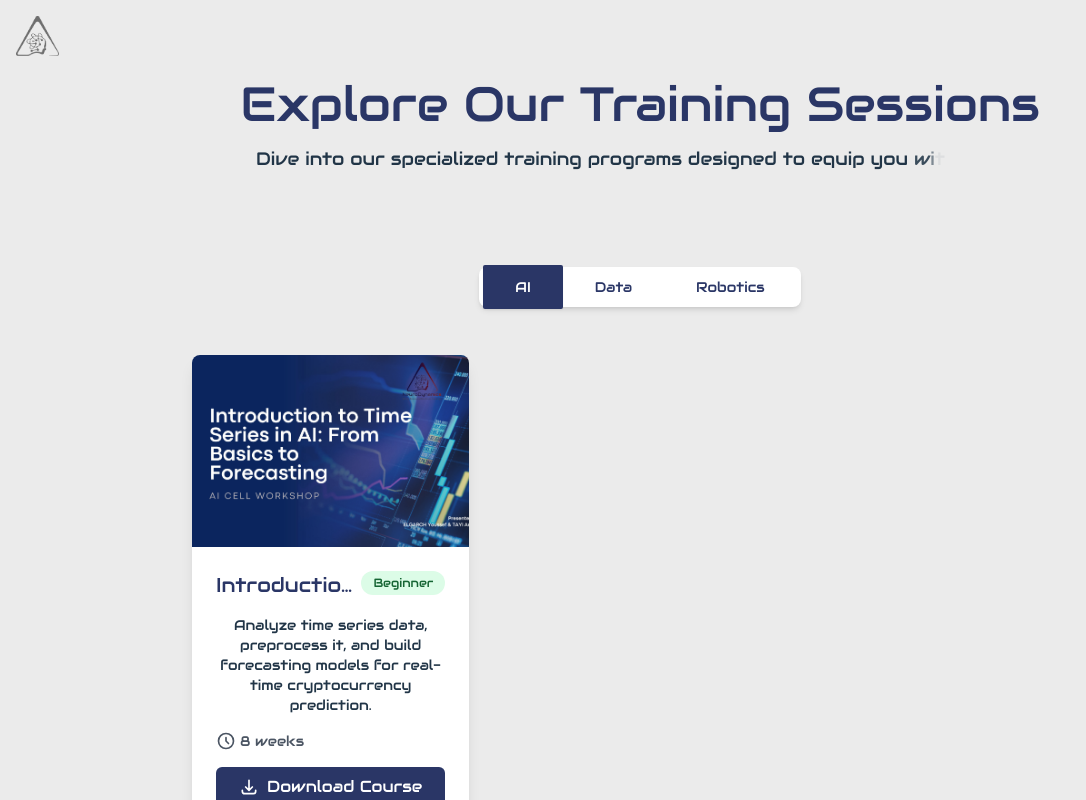
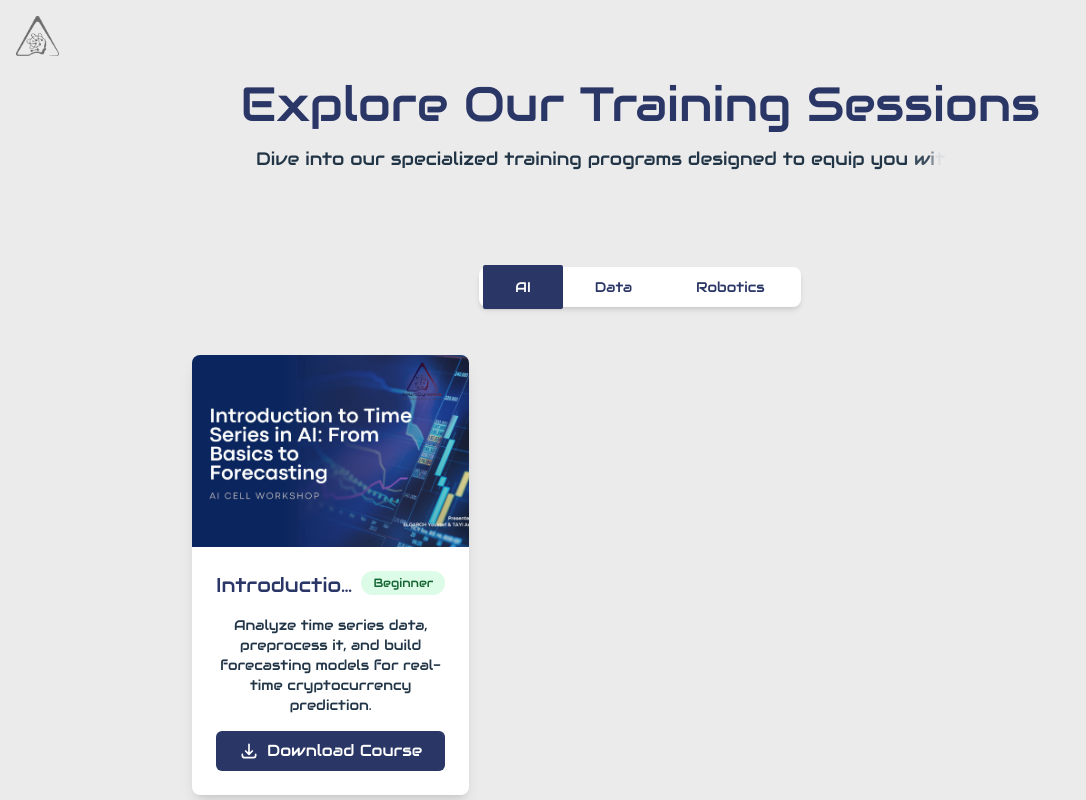
Before and after one commit to OmarBEHRI/ENDC-Website, a React (Vite) app: page /training in a window 1280 px wide. Shown: the whole page, without its empty margins (0-1086 px from the left). Built offline with nearby package versions, Linux system fonts and the light colour scheme.

Commit message:
Remove duration display from TrainingPage

```diff
--- a/src/pages/TrainingPage.jsx
+++ b/src/pages/TrainingPage.jsx
@@ -114,15 +114,9 @@ const TrainingPage = () => {
                         </span>
                       </div>
                       <p className="text-sm mb-4">{session.description}</p>
-                      <div className="flex items-center text-sm text-gray-600">
-                        <svg xmlns="http://www.w3.org/2000/svg" className="h-5 w-5 mr-1" fill="none" viewBox="0 0 24 24" stroke="currentColor">
-                          <path strokeLinecap="round" strokeLinejoin="round" strokeWidth={2} d="M12 8v4l3 3m6-3a9 9 0 11-18 0 9 9 0 0118 0z" />
-                        </svg>
-                        <span>{session.duration}</span>
-                      </div>
                       <button
                         className="mt-4 w-full flex items-center justify-center px-4 py-2 bg-primary-blue text-white rounded-md hover:bg-blue-700 transition-colors duration-200"
-                        onClick={() => window.open(session.course, '_blank')}  // Changed from courseUrl to course
+                        onClick={() => window.open(session.course, '_blank')}
                       >
                         <svg
                           xmlns="http://www.w3.org/2000/svg"
```
